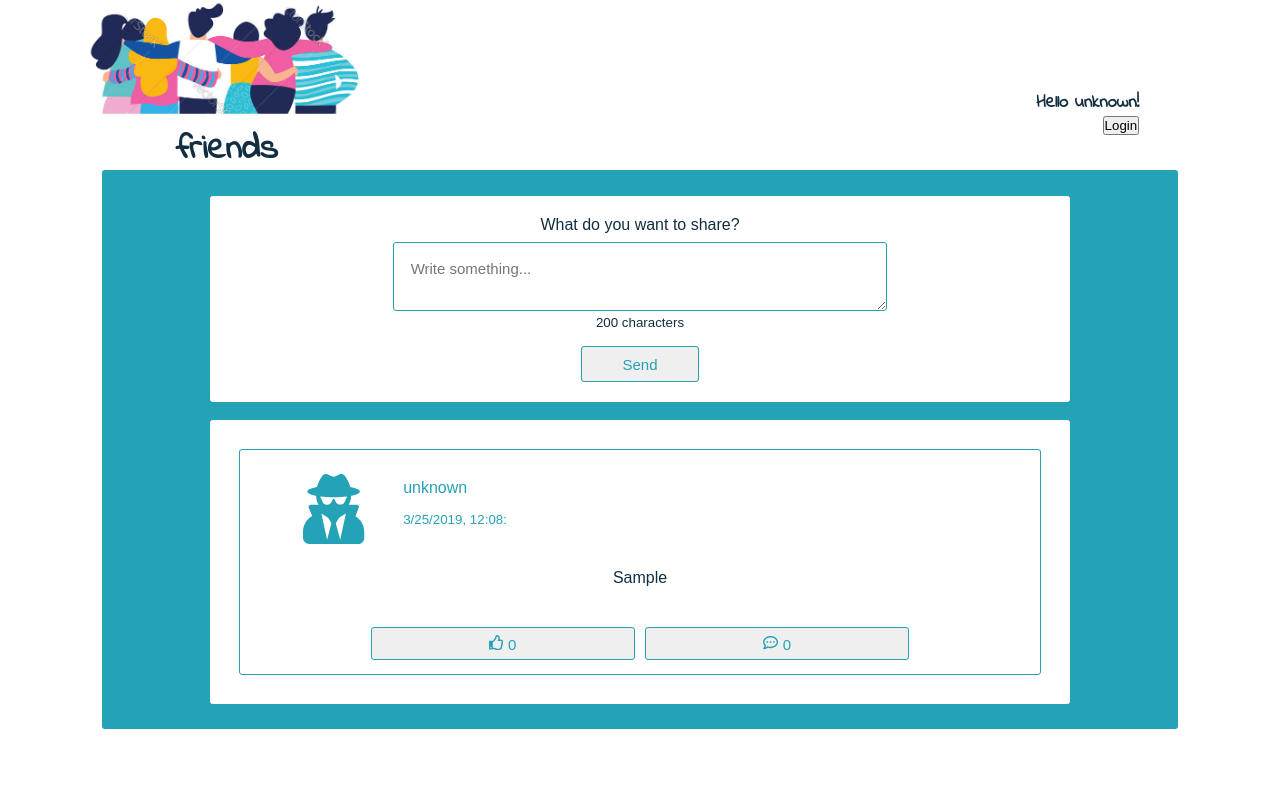
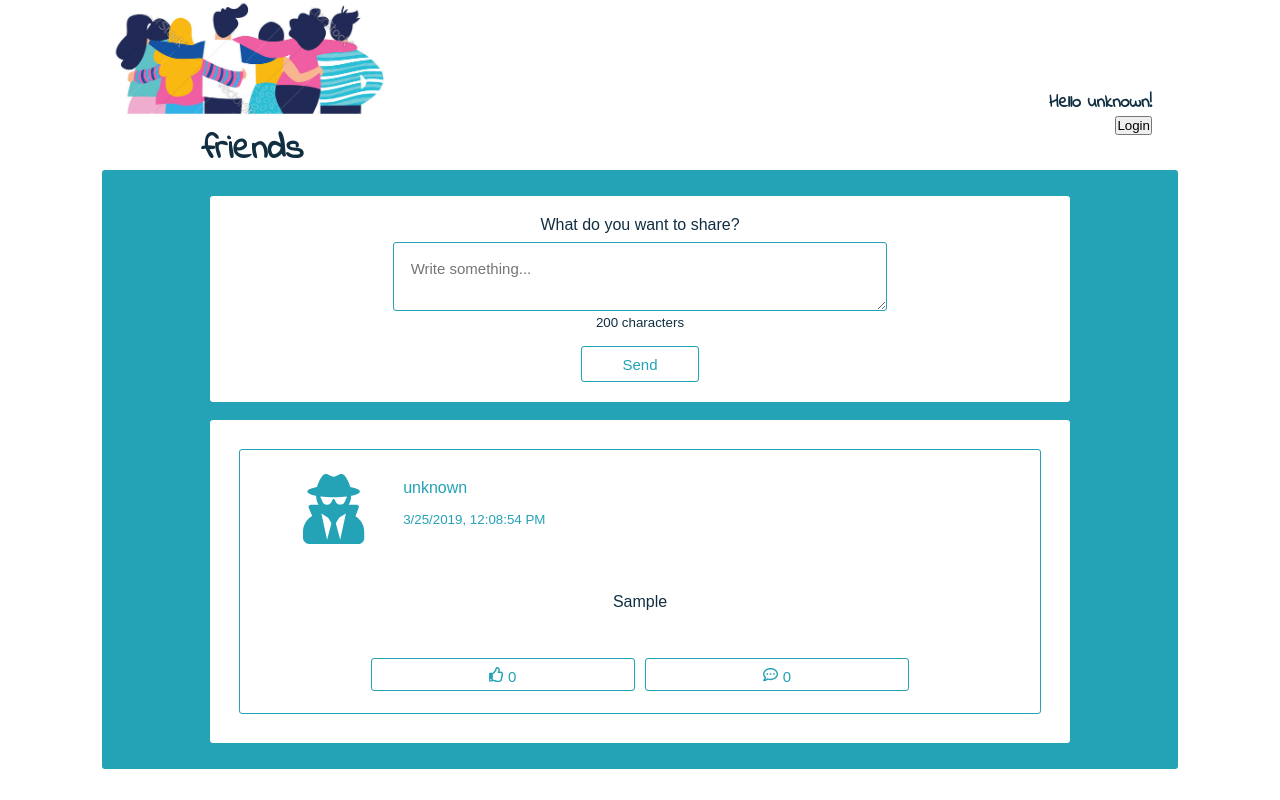
Before and after one commit to olagruchala/my-friends, a React (Create React App) app: page / in a window 1280 px wide. Both pictures are taken after typing "Sample" into the empty fields and a click on the button "Send". Built offline with nearby package versions, Linux system fonts and the light colour scheme; the HTML template or start-up script is replaced by a standard one.

Commit message:
CSS fixes

```diff
--- a/src/App.css
+++ b/src/App.css
@@ -17,14 +17,14 @@
 }
 
 header {
-  width: 100vw;
+  width: 100%;
   height: 170px;
 }
 
 div.logo {
   height: 120px;
   width: 300px;
-  margin-left: 6%;
+  margin-left: 8%;
   float: left;
 }
 
@@ -36,7 +36,7 @@ div.logo h1 {
 }
 
 div.hello_user {
-  margin-right: 11%;
+  margin-right: 10%;
   padding-top: 7%;
   text-align: right;
   color: var(--dark-blue-color);
@@ -90,6 +90,7 @@ div#status_create small {
 }
 
 div#status_create button {
+  background-color: transparent;
   display: block;
   margin: 0 auto;
   padding: 1% 5%;
@@ -125,12 +126,12 @@ div.author {
   padding: 2% 7%;
 }
 .faUserIcon {
-  /*border: 1px solid var(--blue-color);*/
-  /*border-radius: 3px;*/
-  /*height: 70px;*/
-  /*width: 70px;*/
   font-size: 70px;
   color: var(--blue-color)
+}
+
+.status_content {
+  padding-top: 3%;
 }
 
 .author_name,
@@ -149,19 +150,20 @@ div.author {
 }
 
 .comment_panel {
-  margin: 0% 10%;
+  margin: 1% 10%;
   padding: 5% 5%;
   text-align: center;
 }
 
 .comment_panel button {
+  background-color: transparent;
   width: 48%;
   text-align: center;
   float: left;
   margin: 0 1%;
   padding: 1% 5%;
   font-size: 15px;
-  color: var(--blue-color);
+  color: white;
   border: 1px solid var(--blue-color);
   border-radius: 3px;
   transition-duration: 0.4s;
@@ -194,8 +196,8 @@ textarea.comment_create {
 
 div.comment_list {
   border: 1px solid red;
-  width: 70%;
-  margin: 0% 10%;
-  padding: 5% 5%;
+  width: 76%;
+  margin: 2% auto;
+  padding: 2%;
   text-align: center;
 }
--- a/src/CommentPanel.js
+++ b/src/CommentPanel.js
@@ -2,21 +2,21 @@ import {FontAwesomeIcon} from "@fortawesome/react-fontawesome";
 import {faCommentDots, faThumbsUp} from "@fortawesome/free-regular-svg-icons";
 import React from "react";
 
-const STORAGE_NAME_PREFIX = "comment_panel-";
+const STORAGE_NAME_PREFIX = `comment_panel-`;
 
 //comment_panel-1
 
 class CommentPanel extends React.Component {
     constructor(props) {
         super(props);
-        this.state = JSON.parse(localStorage.getItem(STORAGE_NAME_PREFIX + props.id)) || {
+        this.state = JSON.parse(localStorage.getItem(this.getStorageName())) || {
             likesCounter: 0,
-            likesFlag: false, //FIXME wrong place, zamienic na currentUserLike zapisywane w SesionStorage dla następnego uzytkownika
-            commentsNumber: 0, //FIXME wrong, use comments.length
+            currentUserLike: false, //FIXME wrong place, zamienic na currentUserLike zapisywane w SesionStorage dla następnego uzytkownika
+            commentsCounter: 0, //FIXME wrong, use comments.length
             commentsFlag: false, //FIXME wrong place
             comments: [],
             displayComments: false
-        };
+        }
 
         this.likeHandler = this.likeHandler.bind(this);
         this.commentHandler = this.commentHandler.bind(this);
@@ -28,19 +28,19 @@ class CommentPanel extends React.Component {
     }
 
     likeHandler () {
-        console.log('this.state.likesCounter : ' + this.state.likesCounter);
-        console.log('this.state.likesFlag : ' + this.state.likesFlag);
+        // console.log('this.state.likesCounter : ' + this.state.likesCounter);
+        // console.log('this.state.currentUserLike : ' + this.state.currentUserLike);
 
         let callback = () => localStorage.setItem(this.getStorageName(), JSON.stringify(this.state));
 
-        if (this.state.likesFlag) {
+        if (this.state.currentUserLike) {
             this.setState(prevState => ({
-                likesFlag: false,
+                currentUserLike: false,
                 likesCounter:  prevState.likesCounter - 1
                 }), callback);
         } else {
             this.setState(prevState => ({
-                likesFlag: true,
+                currentUserLike: true,
                 likesCounter: prevState.likesCounter + 1
             }), callback);
         }
@@ -53,14 +53,14 @@ class CommentPanel extends React.Component {
         if (this.state.commentsFlag) {
             this.setState(prevState => ({
                 commentsFlag: false,
-                commentsNumber:  prevState.commentsNumber - 1,
+                commentsCounter:  prevState.commentsCounter - 1,
                 displayComments: !prevState.displayComments
 
             }), callback)
         } else {
             this.setState(prevState => ({
                 commentsFlag: true,
-                commentsNumber:  prevState.commentsNumber + 1,
+                commentsCounter:  prevState.commentsCounter + 1,
                 displayComments: !prevState.displayComments
             }), callback)
         }
@@ -97,11 +97,11 @@ class CommentPanel extends React.Component {
 
                 <button className="comment_button"
                         name="comment"
-                        value={this.state.commentsNumber}
+                        value={this.state.commentsCounter}
                         onClick={this.commentHandler}
                 >
                     <FontAwesomeIcon icon={faCommentDots} />
-                    <span>{this.state.commentsNumber}</span>
+                    <span>{this.state.commentsCounter}</span>
                 </button>
 
                 {comm}
--- a/src/Header.js
+++ b/src/Header.js
@@ -5,9 +5,7 @@ import ModalUserName from "./ModalUserName";
 
 
 class Header extends React.Component {
-    constructor(props) {
-        super(props);
-    }
+
     render () {
 
         return (
--- a/src/StatusAdded.js
+++ b/src/StatusAdded.js
@@ -4,16 +4,27 @@ import {FontAwesomeIcon} from "@fortawesome/react-fontawesome";
 import {faUser, faUserSecret} from "@fortawesome/free-solid-svg-icons";
 
 
-const STORAGE_NAME_PREFIX = "status-";
+// const STORAGE_NAME_PREFIX = `status-`;
 
 //"status-1"
 
-// todo
 class StatusAdded extends React.Component {
+    // constructor(props){
+    //     super(props);
+    //     this.state = JSON.parse(localStorage.getItem(STORAGE_NAME_PREFIX + this.props.id)) || "";
+    //
+    //
+    //     this.getStorageName = this.getStorageName.bind(this);
+    // }
+    //
+    // getStorageName = () => {
+    //     return STORAGE_NAME_PREFIX + this.props.id;
+    // };
 
     render() {
 
-        const {txtValue, date, name, id} = this.props;
+        const {txtValue, date, time, name, id} = this.props;
+
         let login;
         if (name !== "unknown") {
             login = faUser
@@ -25,15 +36,15 @@ class StatusAdded extends React.Component {
             <div className="status_added">
 
                 <div className="author">
-                    <FontAwesomeIcon className="faUserIcon" icon={login} ></FontAwesomeIcon>
+                    <FontAwesomeIcon className="faUserIcon" icon={login} >
+                    </FontAwesomeIcon>
                     <p className="author_name">{name}</p>
-                    <small className="status_data">{date}</small>
+                    <small className="status_data">{date}, {time}</small>
                 </div>
                 {/*todo: textValue nie zawija się i nie mieści w divie jeśli jest bez spacji*/}
                 <div className="status_content">{txtValue}</div>
 
-                {/*todo: przekazać this.state z CommentPanel jako propsy*/}
-                <CommentPanel key={id}/>
+                <CommentPanel id={id} name={name}/>
             </div>
         )
     }
--- a/src/StatusCreate.js
+++ b/src/StatusCreate.js
@@ -24,7 +24,8 @@ class StatusCreate extends React.Component {
     };
 
     sendStatus = () => {
-        const localeDate = new Date().toLocaleString().substring(0, 17);
+        const localeDate = new Date().toLocaleDateString();
+        const localeTime = new Date().toLocaleTimeString();
 
         let callback = () => {
             localStorage.setItem(STORAGE_NAME, JSON.stringify(this.state.statusArr))};
@@ -33,11 +34,12 @@ class StatusCreate extends React.Component {
             id: this.state.statusArr.length + 1,
             txtValue: this.state.textareaValue,
             date: localeDate,
+            time: localeTime,
             name: this.props.name
         };
 
         this.setState( prevState => ({
-            statusArr: [ statusData, ...prevState.statusArr ],
+            statusArr: [ statusData, ...prevState.statusArr ], // dorzucamy obiekt statusData na początek tablicy statusów
             letters: 0,
             textareaValue: ""
         }), callback);
@@ -66,9 +68,10 @@ class StatusCreate extends React.Component {
                 <div id="status_container">
                     {
                         this.state.statusArr.map(statusData => {
-                            return <StatusAdded key={statusData.id}
+                            return <StatusAdded id={statusData.id}
                                                 txtValue={statusData.txtValue}
                                                 date={statusData.date}
+                                                time={statusData.time}
                                                 name={statusData.name}
                             />
                         })
```
